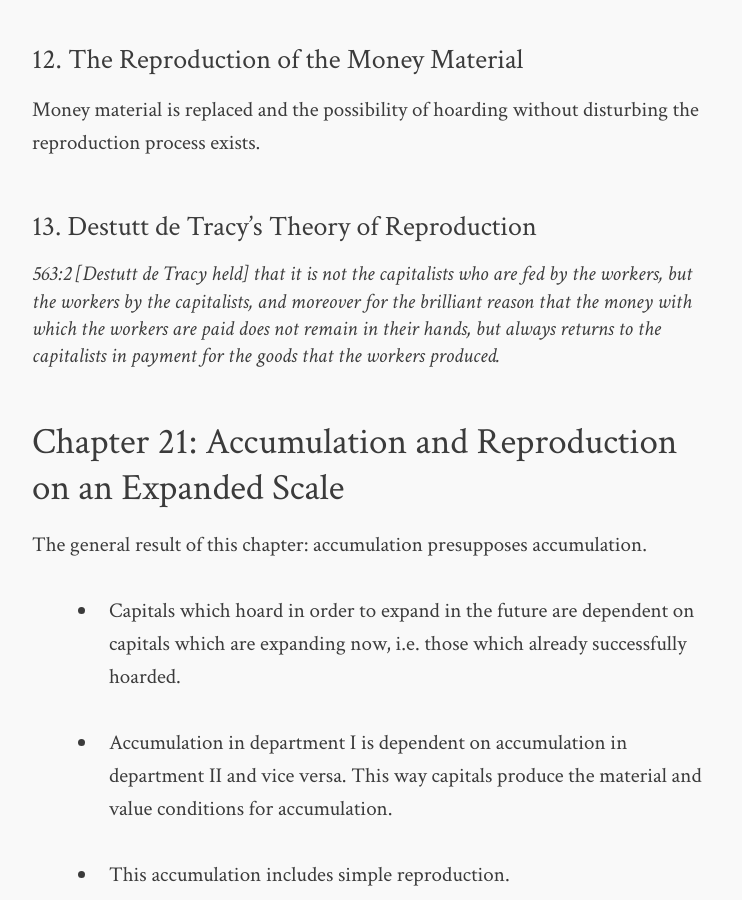
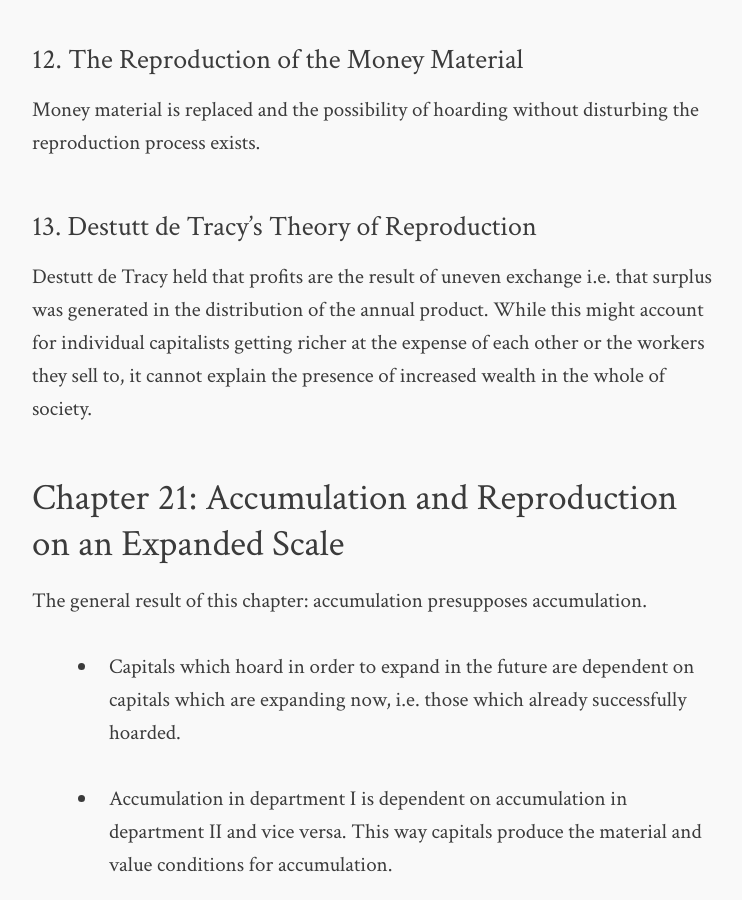
Before and after one commit to readingcapital/readingcapital.github.io, a Jekyll site: the page built from volume-2/index.md, in a window 1280 px wide and 900 px high, scrolled down 20417 px. Shown: the whole window, without its empty margins (268-1010 px from the left). Built offline with Jekyll 4.4.1, drawn with Linux system fonts in a browser that asks for light colours; comment, search, counter and statistics services are not loaded.

Commit message:
K2, Chapter 20, Section 13

```diff
--- a/volume-2/index.md
+++ b/volume-2/index.md
@@ -548,7 +548,7 @@ Money material is replaced and the possibility of hoarding without disturbing th
 
 #### 13. Destutt de Tracy's Theory of Reproduction ####
 
-> 563:2 [Destutt de Tracy held] that it is not the capitalists who are fed by the workers, but the workers by the capitalists, and moreover for the brilliant reason that the money with which the workers are paid does not remain in their hands, but always returns to the capitalists in payment for the goods that the workers produced.
+Destutt de Tracy held that profits are the result of uneven exchange i.e. that surplus was generated in the distribution of the annual product. While this might account for individual capitalists getting richer at the expense of each other or the workers they sell to, it cannot explain the presence of increased wealth in the whole of society.
 
 ### Chapter 21: Accumulation and Reproduction on an Expanded Scale ###
 
```
